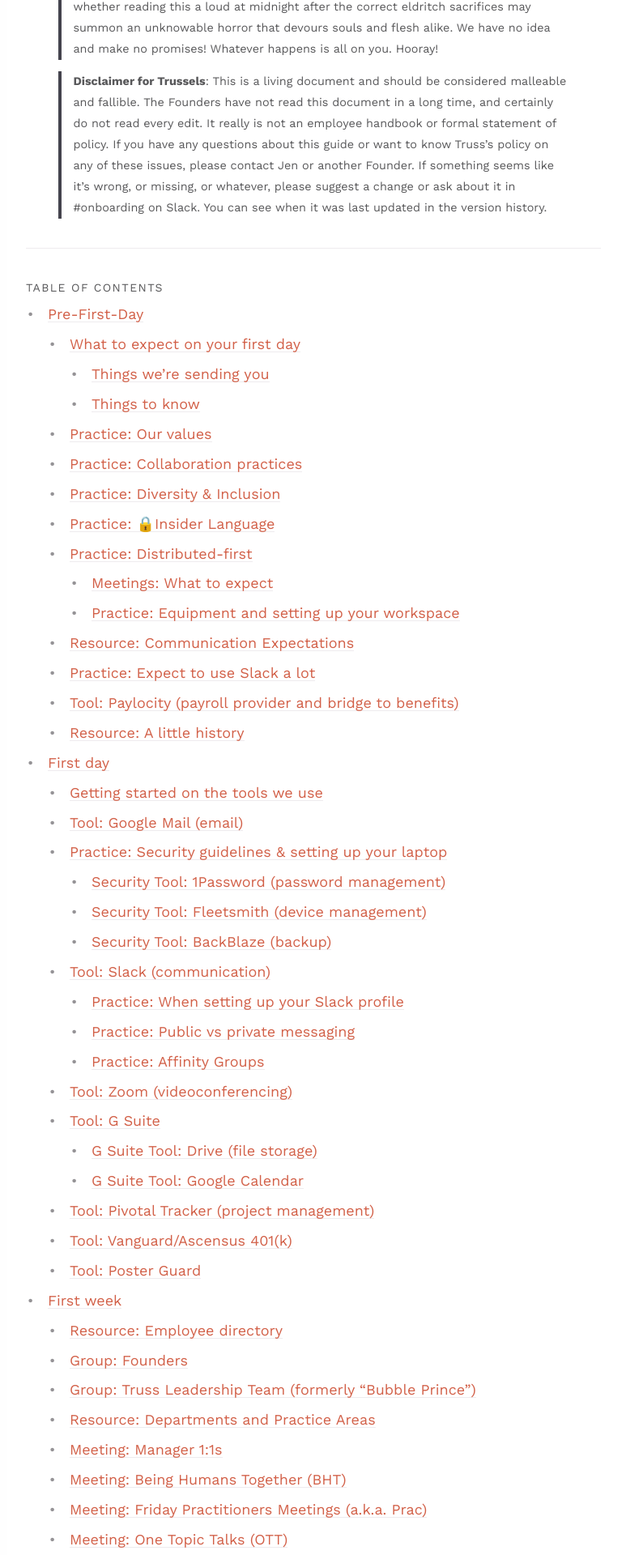
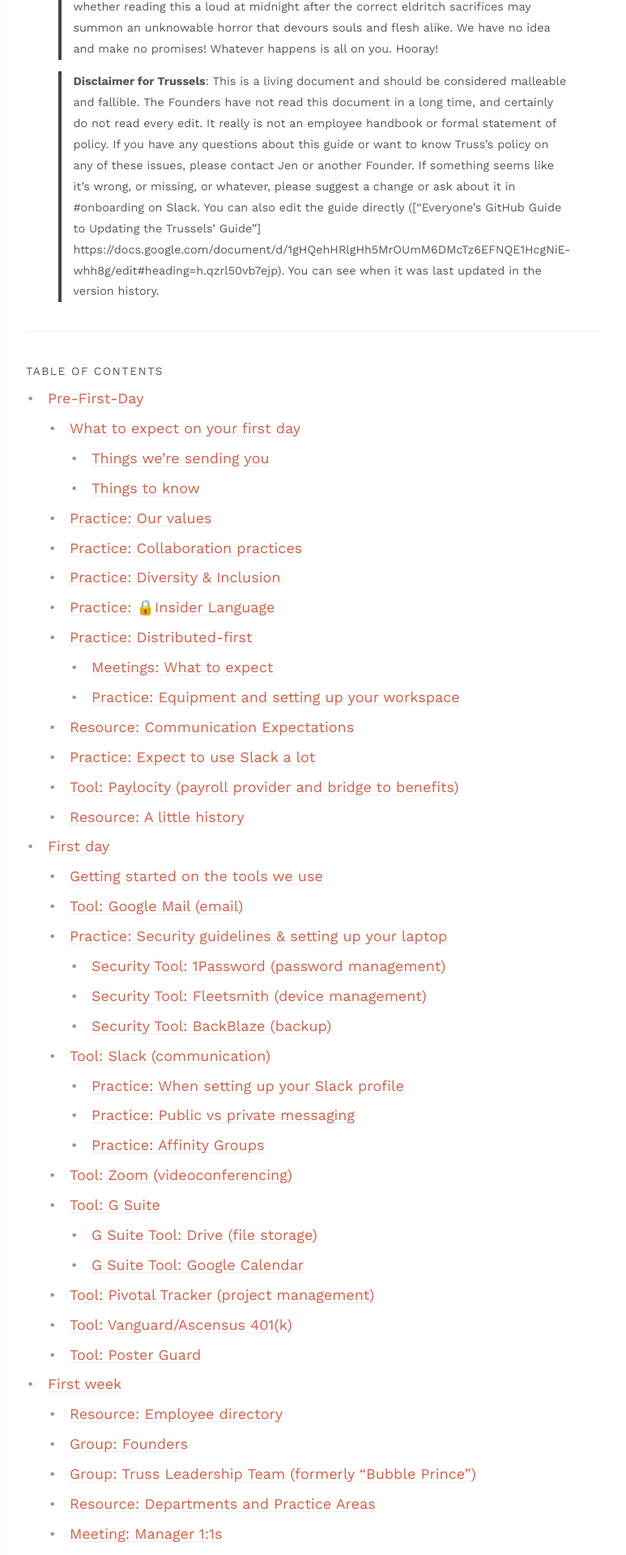
Before and after one commit to trussworks/trussels-guide, a Jekyll site: the page built from docs/trussels.md, in a window 1280 px wide. Shown: the part 425-2345 px from the top of the page at 81% size, without its empty margins (385-1158 px from the left). Built offline with Jekyll 4.4.1, drawn with Linux system fonts in a browser that asks for light colours; emoji names are drawn with the system emoji font; some of the changed text lies outside the part shown.

Commit message:
Update trussels.md

```diff
--- a/docs/trussels.md
+++ b/docs/trussels.md
@@ -9,7 +9,7 @@ This is the `Trussels' Guide to Truss`, written by Trussels for Trussels. We sha
 
 > **Disclaimer**: Hi, friend! Thanks for caring so much about this that you are reading the disclaimer! We super-duper appreciate it. Our lawyers need you to know that the Trussels' Guide to Truss is a reflection of Trussels' personal experiences, and neither Truss nor any of its employees are making any promises about anything. In other words, we (that’s all of us) hereby disclaim any and all warranties, duties or guarantees and this document is presented “AS IS”. You assume any and all risks if you incorporate or adopt any of these practices. Also, we make no promises about merchantability, fitness for a particular purpose, lack of viruses, accuracy or completeness of responses, results, workmanlike effort, lack of negligence, or whether reading this a loud at midnight after the correct eldritch sacrifices may summon an unknowable horror that devours souls and flesh alike. We have no idea and make no promises! Whatever happens is all on you. Hooray!
 
-> **Disclaimer for Trussels**: This is a living document and should be considered malleable and fallible. The Founders have not read this document in a long time, and certainly do not read every edit. It really is not an employee handbook or formal statement of policy. If you have any questions about this guide or want to know Truss’s policy on any of these issues, please contact Jen or another Founder. If something seems like it’s wrong, or missing, or whatever, please suggest a change or ask about it in #onboarding on Slack. You can see when it was last updated in the version history.
+> **Disclaimer for Trussels**: This is a living document and should be considered malleable and fallible. The Founders have not read this document in a long time, and certainly do not read every edit. It really is not an employee handbook or formal statement of policy. If you have any questions about this guide or want to know Truss’s policy on any of these issues, please contact Jen or another Founder. If something seems like it’s wrong, or missing, or whatever, please suggest a change or ask about it in #onboarding on Slack. You can also edit the guide directly (["Everyone's GitHub Guide to Updating the Trussels' Guide"] https://docs.google.com/document/d/1gHQehHRlgHh5MrOUmM6DMcTz6EFNQE1HcgNiE-whh8g/edit#heading=h.qzrl50vb7ejp). You can see when it was last updated in the version history.
 
 <hr>
 <details open markdown="block">
```
